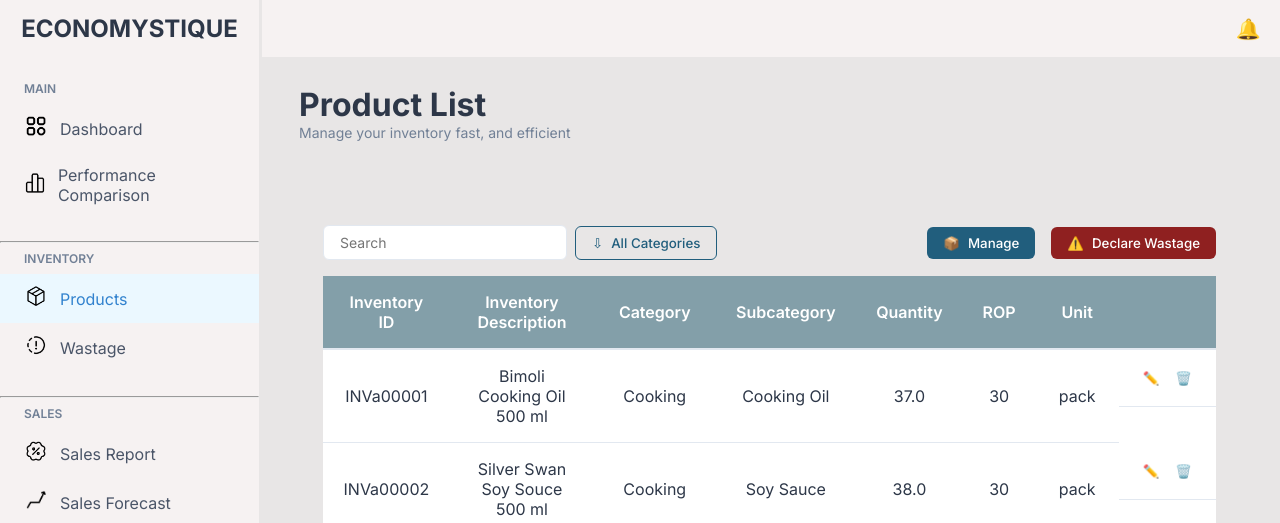
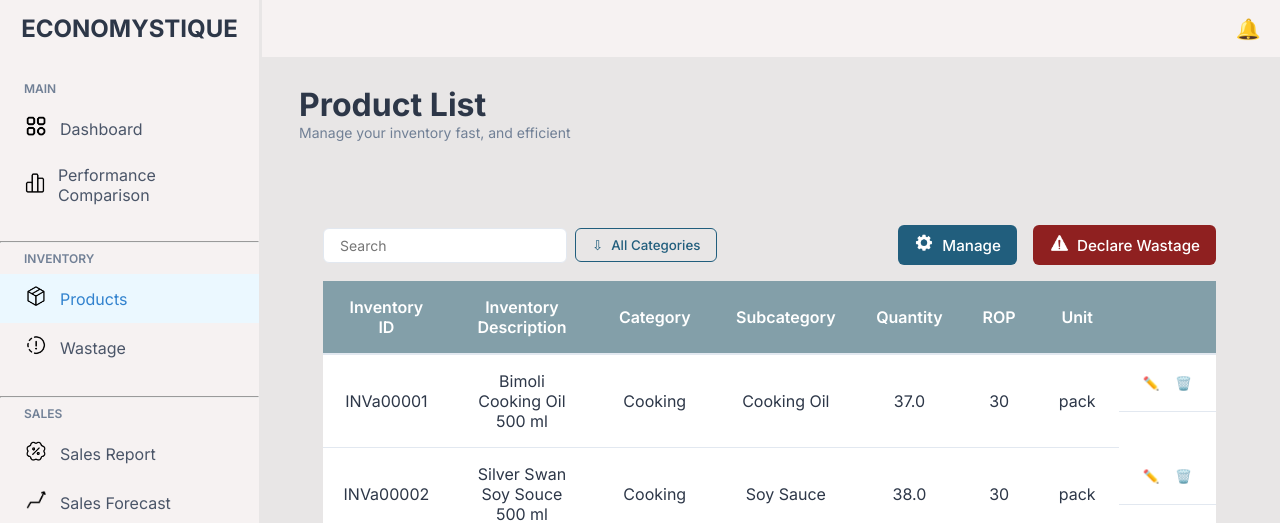
Before and after one commit to Economystique/EconomystiqueStoneKingdom, a Flask app: page /products in a window 1280 px wide. Shown: the top 523 px of the page. Run offline with Flask 3, Linux system fonts and the light colour scheme; a user stored in the database is signed in; data comes from the database, SQL or seed files in the repository.

Commit message:
Adjusted buttons and icons on the products and wastage page

```diff
--- a/static/css/products.css
+++ b/static/css/products.css
@@ -52,6 +52,7 @@
 .btn-wastage {
     background-color: #8f2020;
     color: white;
+    font-size: 0.95rem;
 }
 
 .btn-wastage:hover {
@@ -61,6 +62,7 @@
 .btn-restock {
     background-color: #215E7D;
     color: white;
+    font-size: 0.95rem;
 }
 
 .btn-restock:hover {
--- a/static/css/wastage.css
+++ b/static/css/wastage.css
@@ -41,6 +41,7 @@
 .btn-wastage {
     background-color: #8f2020;
     color: white;
+    font-size: 0.95rem;
 }
 
 .btn-wastage:hover {
--- a/templates/products.html
+++ b/templates/products.html
@@ -37,12 +37,12 @@
         <div class="action-buttons">
             <form action="{{ url_for('manage') }}" method="get">
                 <button type="submit" class="btn btn-restock">
-                    <span class="icon">📦</span>
+                    <span class="icon"> <img class="icon-img" src="static/img/manageIcon.png" alt=""> </span>
                     Manage
                 </button>
             </form>
             <button class="btn btn-wastage">
-                <span class="icon">⚠️</span>
+                <span class="icon"><img class="icon-img" src="static/img/declareWastageIcon.png" alt=""></span>
                 Declare Wastage
             </button>
         </div>
--- a/templates/wastage.html
+++ b/templates/wastage.html
@@ -24,7 +24,7 @@
         </div>
         <div class="wastage-action-buttons">
             <button class="btn btn-wastage">
-                <span class="icon">⚠️</span>
+                <span class="icon"><img class="icon-img" src="static/img/declareWastageIcon.png" alt=""></span>
                 Declare Wastage
             </button>
         </div>
```
Also changed, not shown: static/img/declareWastageIcon.png (added), static/img/manageIcon.png (added).
